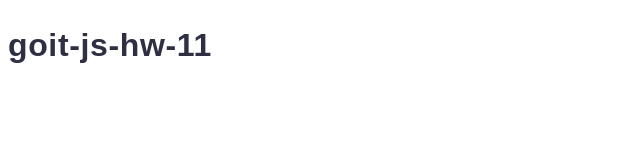
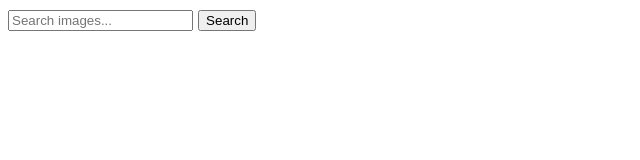
Before and after one commit to dvankevich/goit-js-hw-12, a website built with Vite: page src/index.html in a window 1280 px wide. Shown: the whole page, without its empty margins (0-640 px from the left). Built offline with nearby package versions, Linux system fonts and the light colour scheme.

Commit message:
add form and button

```diff
--- a/src/index.html
+++ b/src/index.html
@@ -5,16 +5,19 @@
   <meta charset="UTF-8" />
   <link rel="icon" type="image/svg+xml" href="/favicon.svg" />
   <meta name="viewport" content="width=device-width, initial-scale=1.0" />
-  <title>goit-js-hw-10</title>
+  <title>goit-js-hw-11</title>
   <link rel="stylesheet" href="./css/styles.css" />
 </head>
 
 <body>
   <header>
+    <form class="search-form">
+      <input type="text" class="search-input" name="search" placeholder="Search images..." />
+      <button type="submit" class="search-button">Search</button>
+    </form>
+  </header>
 
-  </header>
-  <h1>goit-js-hw-11</h1>
-
+  <ul class="gallery"></ul>
 
   <script type="module" src="./main.js"></script>
 </body>
```
Also changed, not shown: 1 other file.
